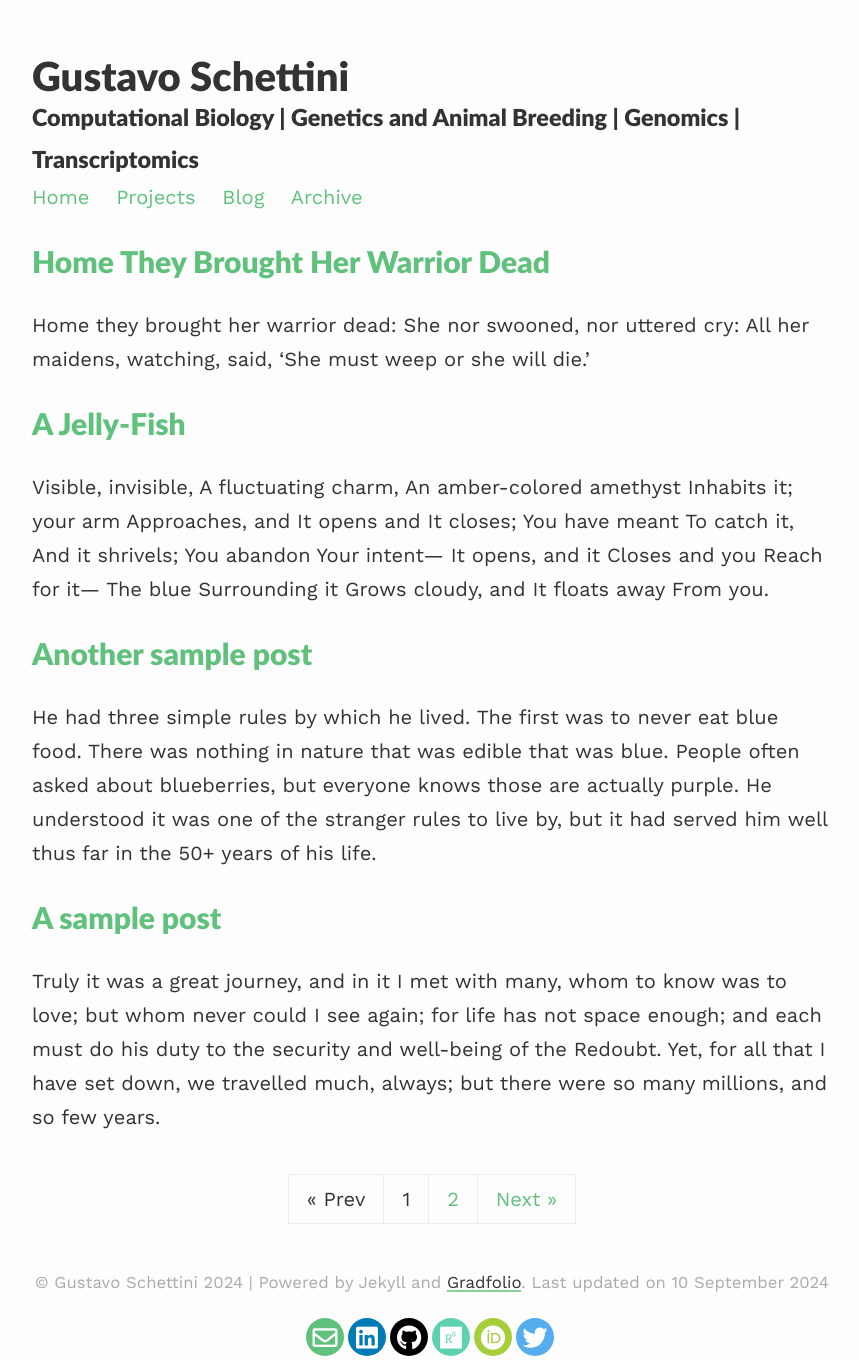
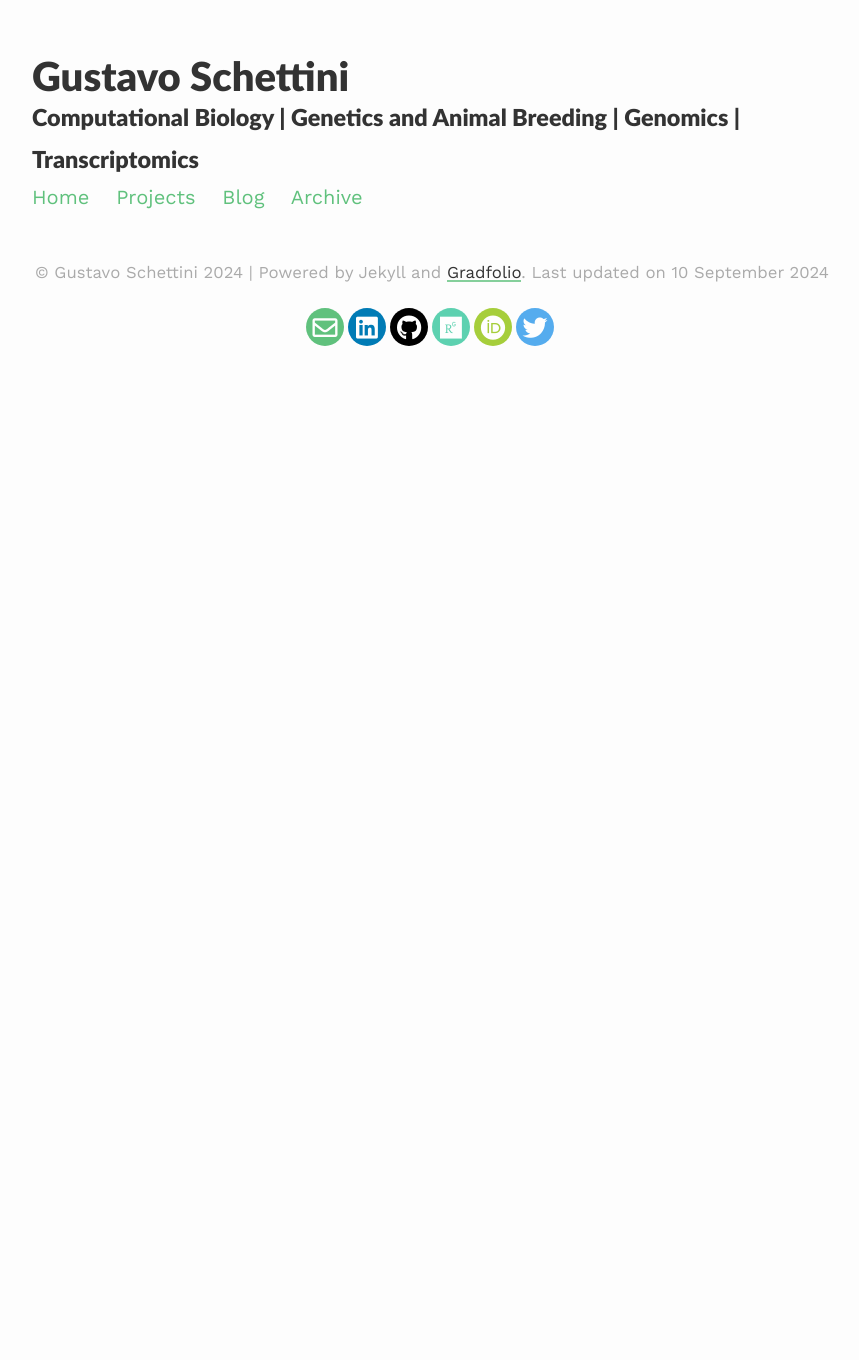
Before and after one commit to gschettini/gschettini.github.io, a Jekyll site: the page built from blog/index.html, in a window 1280 px wide. Shown: the whole page, without its empty margins (208-1067 px from the left). Built offline with Jekyll 4.4.1, drawn with Linux system fonts in a browser that asks for light colours; nearby versions of some CDN libraries; the list of posts is cut into pages by our own code; after the commit the page ends 980 px from its top, so only the background shows below that.

Commit message:
first commit

```diff
--- a/_posts/2018-02-05-atticus.md
+++ /dev/null
@@ -1,16 +0,0 @@
----
-layout: post
-title:  "A sample post"
----
-
-Truly it was a great journey, and in it I met with many, whom to know was to love; but whom never could I see again; for life has not space enough; and each must do his duty to the security and well-being of the Redoubt. Yet, for all that I have set down, we travelled much, always; but there were so many millions, and so few years.
-
-Atticus said to Jem one day, “I’d rather you shot at tin cans in the backyard, but I know you’ll go after birds. Shoot all the blue jays you want, if you can hit ‘em, but remember it’s a sin to kill a mockingbird.” That was the only time I ever heard Atticus say it was a sin to do something, and I asked Miss Maudie about it. “Your father’s right,” she said. “Mockingbirds don’t do one thing except make music for us to enjoy. They don’t eat up people’s gardens, don’t nest in corn cribs, they don’t do one thing but sing their hearts out for us. That’s why it’s a sin to kill a mockingbird.
-
-I took a deep breath and listened to the old brag of my heart. I am, I am, I am.
-
-We believe that we can change the things around us in accordance with our desires—we believe it because otherwise we can see no favourable outcome. We do not think of the outcome which generally comes to pass and is also favourable: we do not succeed in changing things in accordance with our desires, but gradually our desires change. The situation that we hoped to change because it was intolerable becomes unimportant to us. We have failed to surmount the obstacle, as we were absolutely determined to do, but life has taken us round it, led us beyond it, and then if we turn round to gaze into the distance of the past, we can barely see it, so imperceptible has it become.
-
-The most beautiful things in the world cannot be seen or touched, they are felt with the heart.
-
-Hello babies. Welcome to Earth. It’s hot in the summer and cold in the winter. It’s round and wet and crowded. On the outside, babies, you’ve got a hundred years here. There’s only one rule that I know of, babies-“God damn it, you’ve got to be kind.
--- a/_posts/2019-07-22-some-more.md
+++ /dev/null
@@ -1,10 +0,0 @@
----
-layout: post
-title:  "Another sample post"
----
-
-He had three simple rules by which he lived. The first was to never eat blue food. There was nothing in nature that was edible that was blue. People often asked about blueberries, but everyone knows those are actually purple. He understood it was one of the stranger rules to live by, but it had served him well thus far in the 50+ years of his life.
-
-She looked at her little girl who was about to become a teen. She tried to think back to when the girl had been younger but failed to pinpoint the exact moment when she had become a little too big to pick up and carry. It hit her all at once. She was no longer a little girl and she stood there speechless with fear, sadness, and pride all running through her at the same time.
-
-She considered the birds to be her friends. She'd put out food for them each morning and then she'd watch as they came to the feeders to gorge themselves for the day. She wondered what they would do if something ever happened to her. Would they miss the meals she provided if she failed to put out the food one morning?
--- a/_posts/2019-08-19-jelly-fish.md
+++ /dev/null
@@ -1,27 +0,0 @@
----
-layout: post
-title:  A Jelly-Fish
----
-
-Visible, invisible,
-A fluctuating charm,
-An amber-colored amethyst
-Inhabits it; your arm
-Approaches, and
-It opens and
-It closes;
-You have meant
-To catch it,
-And it shrivels;
-You abandon
-Your intent—
-It opens, and it
-Closes and you
-Reach for it—
-The blue
-Surrounding it
-Grows cloudy, and
-It floats away
-From you.
-
-[by Marianne Moore](https://poets.org/anthology/poems-your-poetry-project-public-domain)
--- a/_posts/2020-03-09-home-they-brought.md
+++ /dev/null
@@ -1,26 +0,0 @@
----
-layout: post
-title: Home They Brought Her Warrior Dead
----
-
-Home they brought her warrior dead:
-She nor swooned, nor uttered cry:
-All her maidens, watching, said,
-'She must weep or she will die.'
-
-Then they praised him, soft and low,
-Called him worthy to be loved,
-Truest friend and noblest foe;
-Yet she neither spoke nor moved.
-
-Stole a maiden from her place,
-Lightly to the warrior stept,
-Took the face-cloth from the face;
-Yet she neither moved nor wept.
-
-Rose a nurse of ninety years,
-Set his child upon her knee—
-Like summer tempest came her tears—
-'Sweet my child, I live for thee.'
-
-[by Alfred Tennyson](https://en.wikisource.org/wiki/Home_They_Brought_Her_Warrior_Dead)
```
Also changed, not shown: _posts/2016-01-01-jekyll.md (deleted, +0 -20 lines), _posts/2017-10-03-sherlock.md (deleted, +0 -20 lines), _posts/under_construction.md (added, +4 -0 lines), _projects/project1.md (+1 -1 lines), _projects/project2.md (added, +17 -0 lines).
